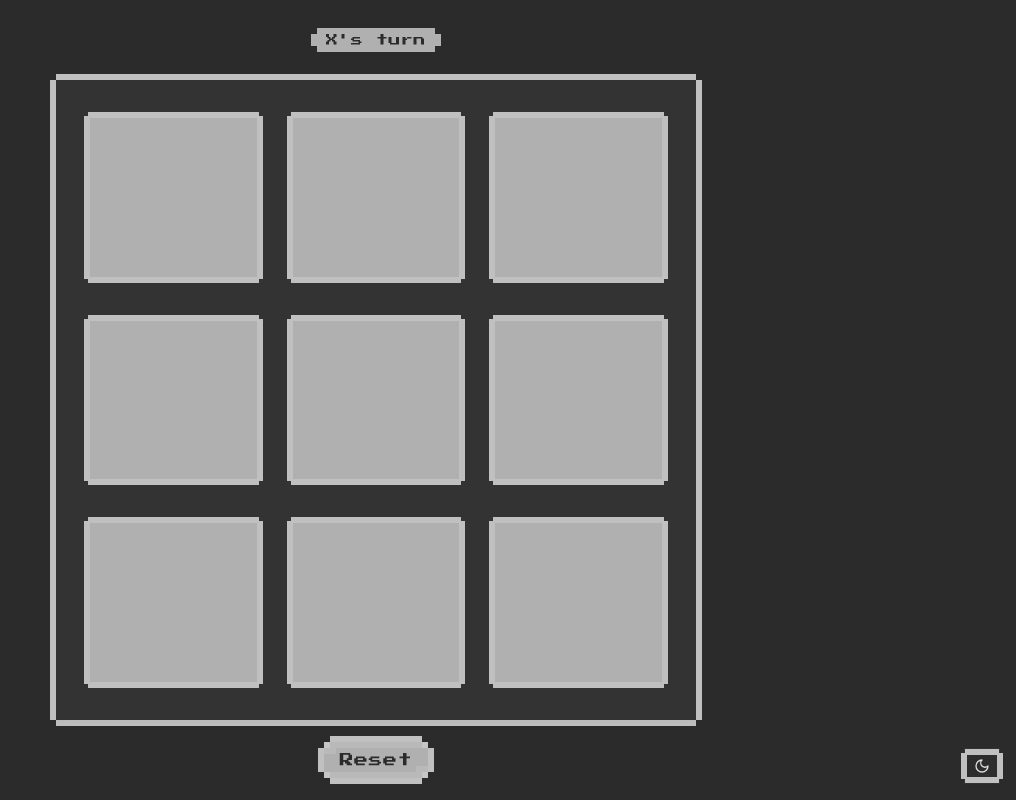
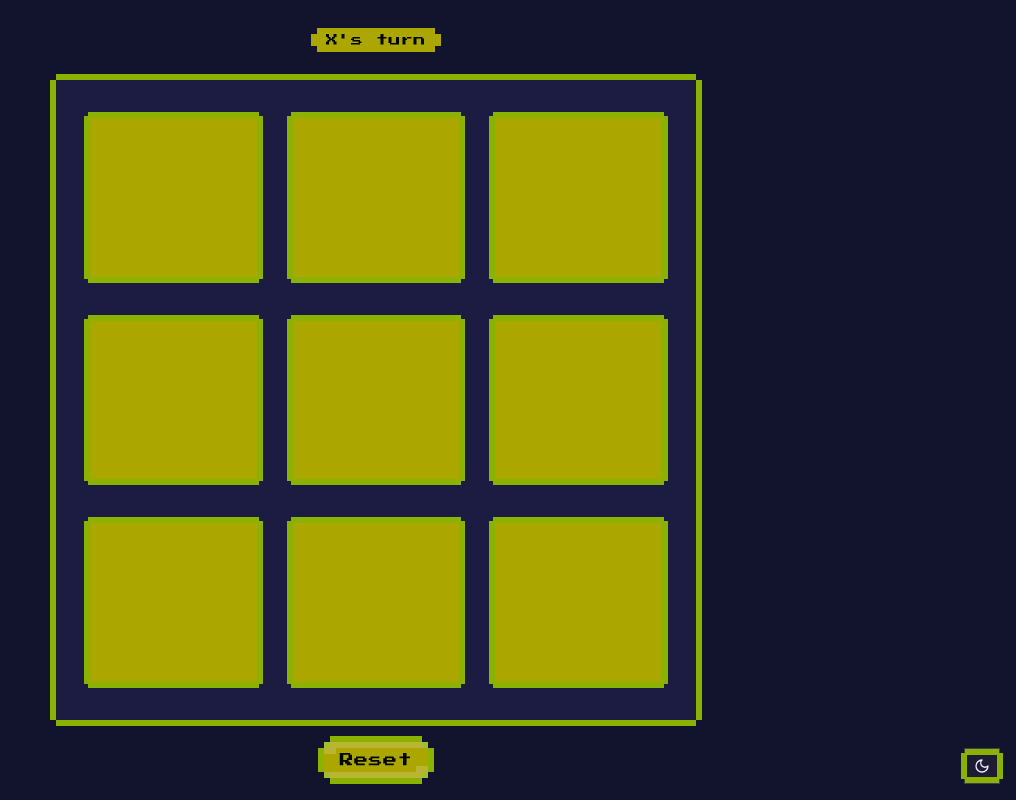
Before and after one commit to miguedev1047/triki-game, a React (Vite) app in the folder apps/web/: page / in a window 1280 px wide. Shown: the whole page, without its empty margins (264-1280 px from the left). Built offline with nearby package versions, Linux system fonts and the light colour scheme.

Commit message:
STYLES: update colors palette 🎨

```diff
--- a/apps/web/src/styles/index.css
+++ b/apps/web/src/styles/index.css
@@ -1,5 +1,5 @@
-@import "tailwindcss";
-@import "tw-animate-css";
+@import 'tailwindcss';
+@import 'tw-animate-css';
 
 @custom-variant dark (&:where(.dark, .dark *));
 
@@ -11,94 +11,74 @@ body {
 }
 
 :root {
-  --background: oklch(0.9821 0 0);
-  --foreground: oklch(0.3485 0 0);
-  --card: oklch(1.0000 0 0);
-  --card-foreground: oklch(0.3485 0 0);
-  --popover: oklch(1.0000 0 0);
-  --popover-foreground: oklch(0.3485 0 0);
-  --primary: oklch(0.4891 0 0);
-  --primary-foreground: oklch(0.9551 0 0);
-  --secondary: oklch(0.9006 0 0);
-  --secondary-foreground: oklch(0.3485 0 0);
-  --muted: oklch(0.9158 0 0);
-  --muted-foreground: oklch(0.4313 0 0);
-  --accent: oklch(0.9205 0.0271 95.3565);
-  --accent-foreground: oklch(0.4029 0.0250 36.9948);
-  --destructive: oklch(57.58% 0.13364 22.142);
-  --destructive-foreground: oklch(1.0000 0 0);
-  --border: oklch(0.5538 0.0025 17.2320);
-  --input: oklch(1.0000 0 0);
-  --ring: oklch(0.7058 0 0);
-  --chart-1: oklch(0.3211 0 0);
-  --chart-2: oklch(0.4495 0 0);
-  --chart-3: oklch(0.5693 0 0);
-  --chart-4: oklch(0.6830 0 0);
-  --chart-5: oklch(0.7921 0 0);
-  --sidebar: oklch(0.9551 0 0);
-  --sidebar-foreground: oklch(0.3485 0 0);
-  --sidebar-primary: oklch(0.4891 0 0);
-  --sidebar-primary-foreground: oklch(0.9551 0 0);
-  --sidebar-accent: oklch(0.9205 0.0271 95.3565);
-  --sidebar-accent-foreground: oklch(0.4029 0.0250 36.9948);
-  --sidebar-border: oklch(0.8078 0 0);
-  --sidebar-ring: oklch(0.7058 0 0);
-  --radius: 0rem;
-  --shadow-2xs: 1px 4px 5px 0px hsl(0 0% 0% / 0.01);
-  --shadow-xs: 1px 4px 5px 0px hsl(0 0% 0% / 0.01);
-  --shadow-sm: 1px 4px 5px 0px hsl(0 0% 0% / 0.03), 1px 1px 2px -1px hsl(0 0% 0% / 0.03);
-  --shadow: 1px 4px 5px 0px hsl(0 0% 0% / 0.03), 1px 1px 2px -1px hsl(0 0% 0% / 0.03);
-  --shadow-md: 1px 4px 5px 0px hsl(0 0% 0% / 0.03), 1px 2px 4px -1px hsl(0 0% 0% / 0.03);
-  --shadow-lg: 1px 4px 5px 0px hsl(0 0% 0% / 0.03), 1px 4px 6px -1px hsl(0 0% 0% / 0.03);
-  --shadow-xl: 1px 4px 5px 0px hsl(0 0% 0% / 0.03), 1px 8px 10px -1px hsl(0 0% 0% / 0.03);
-  --shadow-2xl: 1px 4px 5px 0px hsl(0 0% 0% / 0.07);
-  --tracking-normal: 0.5px;
-  --spacing: 0.25rem;
+  --background: oklch(0.97 0.15 285); /* rosa claro retro */
+  --foreground: oklch(0.15 0.09 130); /* azul oscuro */
+  --card: oklch(0.92 0.1 285);
+  --card-foreground: oklch(0.2 0.05 130);
+  --popover: oklch(0.95 0.1 305);
+  --popover-foreground: oklch(0.2 0.05 130);
+  --primary: oklch(0.7 0.25 110); /* verde fosforescente */
+  --primary-foreground: oklch(1 0.03 0); /* blanco puro */
+  --secondary: oklch(0.6 0.2 300); /* púrpura */
+  --secondary-foreground: oklch(1 0.03 0);
+  --muted: oklch(0.85 0.03 300);
+  --muted-foreground: oklch(0.3 0.05 130);
+  --accent: oklch(0.7 0.25 25); /* naranja vibrante */
+  --accent-foreground: oklch(1 0.03 0);
+  --destructive: oklch(0.6 0.25 25); /* rojo neón */
+  --border: oklch(0.85 0.03 305);
+  --input: oklch(0.9 0.02 285);
+  --ring: oklch(0.75 0.3 120); /* verde */
+  --chart-1: oklch(0.7 0.25 110);
+  --chart-2: oklch(0.6 0.2 300);
+  --chart-3: oklch(0.65 0.25 25);
+  --chart-4: oklch(0.8 0.25 305);
+  --chart-5: oklch(0.95 0.18 285);
+  --radius: 0.25rem;
+  --sidebar: oklch(0.9 0.1 305);
+  --sidebar-foreground: oklch(0.2 0.05 130);
+  --sidebar-primary: oklch(0.7 0.25 110);
+  --sidebar-primary-foreground: oklch(1 0.03 0);
+  --sidebar-accent: oklch(0.6 0.2 300);
+  --sidebar-accent-foreground: oklch(1 0.03 0);
+  --sidebar-border: oklch(0.85 0.03 305);
+  --sidebar-ring: oklch(0.75 0.3 120);
 }
 
 .dark {
-  --background: oklch(0.2891 0 0);
-  --foreground: oklch(0.8945 0 0);
-  --card: oklch(0.3211 0 0);
-  --card-foreground: oklch(0.8945 0 0);
-  --popover: oklch(0.3211 0 0);
-  --popover-foreground: oklch(0.8945 0 0);
-  --primary: oklch(0.7572 0 0);
-  --primary-foreground: oklch(0.2891 0 0);
-  --secondary: oklch(0.4676 0 0);
-  --secondary-foreground: oklch(0.8078 0 0);
-  --muted: oklch(0.3904 0 0);
-  --muted-foreground: oklch(0.7058 0 0);
-  --accent: oklch(0.9067 0 0);
-  --accent-foreground: oklch(0.3211 0 0);
-  --destructive: oklch(64.958% 0.12888 21.214);
-  --destructive-foreground: oklch(0.2891 0 0);
-  --border: oklch(0.4276 0 0);
-  --input: oklch(0.3211 0 0);
-  --ring: oklch(0.8078 0 0);
-  --chart-1: oklch(0.9521 0 0);
-  --chart-2: oklch(0.8576 0 0);
-  --chart-3: oklch(0.7572 0 0);
-  --chart-4: oklch(0.6534 0 0);
-  --chart-5: oklch(0.5452 0 0);
-  --sidebar: oklch(0.2478 0 0);
-  --sidebar-foreground: oklch(0.8945 0 0);
-  --sidebar-primary: oklch(0.7572 0 0);
-  --sidebar-primary-foreground: oklch(0.2478 0 0);
-  --sidebar-accent: oklch(0.9067 0 0);
-  --sidebar-accent-foreground: oklch(0.3211 0 0);
-  --sidebar-border: oklch(0.4276 0 0);
-  --sidebar-ring: oklch(0.8078 0 0);
-  --radius: 0rem;
-  --shadow-2xs: 1px 4px 5px 0px hsl(0 0% 0% / 0.01);
-  --shadow-xs: 1px 4px 5px 0px hsl(0 0% 0% / 0.01);
-  --shadow-sm: 1px 4px 5px 0px hsl(0 0% 0% / 0.03), 1px 1px 2px -1px hsl(0 0% 0% / 0.03);
-  --shadow: 1px 4px 5px 0px hsl(0 0% 0% / 0.03), 1px 1px 2px -1px hsl(0 0% 0% / 0.03);
-  --shadow-md: 1px 4px 5px 0px hsl(0 0% 0% / 0.03), 1px 2px 4px -1px hsl(0 0% 0% / 0.03);
-  --shadow-lg: 1px 4px 5px 0px hsl(0 0% 0% / 0.03), 1px 4px 6px -1px hsl(0 0% 0% / 0.03);
-  --shadow-xl: 1px 4px 5px 0px hsl(0 0% 0% / 0.03), 1px 8px 10px -1px hsl(0 0% 0% / 0.03);
-  --shadow-2xl: 1px 4px 5px 0px hsl(0 0% 0% / 0.07);
+  --background: oklch(0.2 0.05 280); /* morado muy oscuro */
+  --foreground: oklch(0.95 0.03 305); /* casi blanco rosado */
+  --card: oklch(0.25 0.07 280);
+  --card-foreground: oklch(0.95 0.03 305);
+  --popover: oklch(0.25 0.07 280);
+  --popover-foreground: oklch(0.95 0.03 305);
+  --primary: oklch(0.7 0.25 110);
+  --primary-foreground: oklch(0.1 0.02 130);
+  --secondary: oklch(0.6 0.2 300);
+  --secondary-foreground: oklch(0.95 0.03 305);
+  --muted: oklch(0.35 0.03 280);
+  --muted-foreground: oklch(0.7 0.04 130);
+  --accent: oklch(0.7 0.25 25);
+  --accent-foreground: oklch(0.1 0.02 130);
+  --destructive: oklch(0.6 0.25 25);
+  --border: oklch(1 0 0 / 10%);
+  --input: oklch(1 0 0 / 15%);
+  --ring: oklch(0.7 0.3 120);
+  --chart-1: oklch(0.7 0.25 110);
+  --chart-2: oklch(0.6 0.2 300);
+  --chart-3: oklch(0.7 0.25 25);
+  --chart-4: oklch(0.8 0.25 305);
+  --chart-5: oklch(0.95 0.18 285);
+  --sidebar: oklch(0.25 0.07 280);
+  --sidebar-foreground: oklch(0.95 0.03 305);
+  --sidebar-primary: oklch(0.7 0.25 110);
+  --sidebar-primary-foreground: oklch(1 0.03 0);
+  --sidebar-accent: oklch(0.6 0.2 300);
+  --sidebar-accent-foreground: oklch(1 0.03 0);
+  --sidebar-border: oklch(1 0 0 / 10%);
+  --sidebar-ring: oklch(0.7 0.3 120);
 }
+
 
 @theme inline {
   --color-background: var(--background);
```
